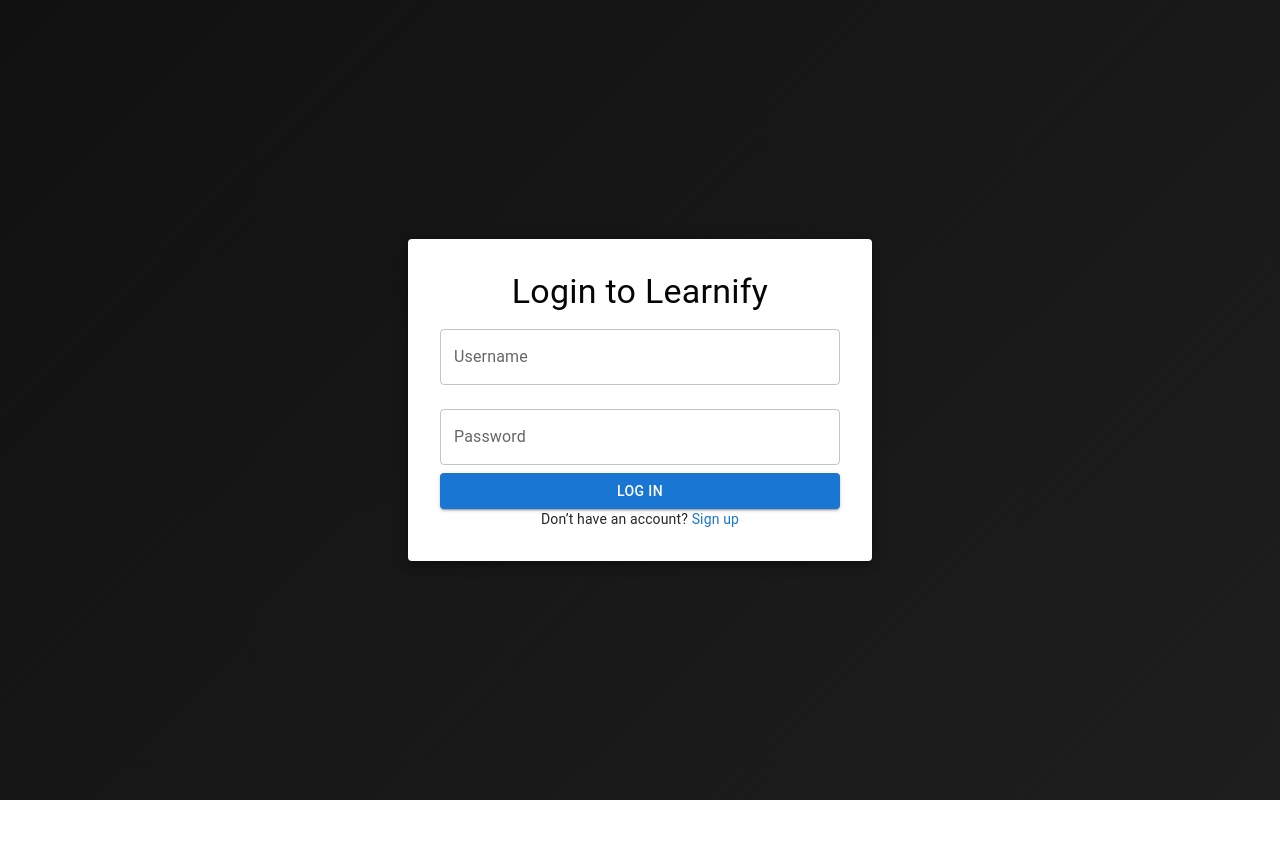
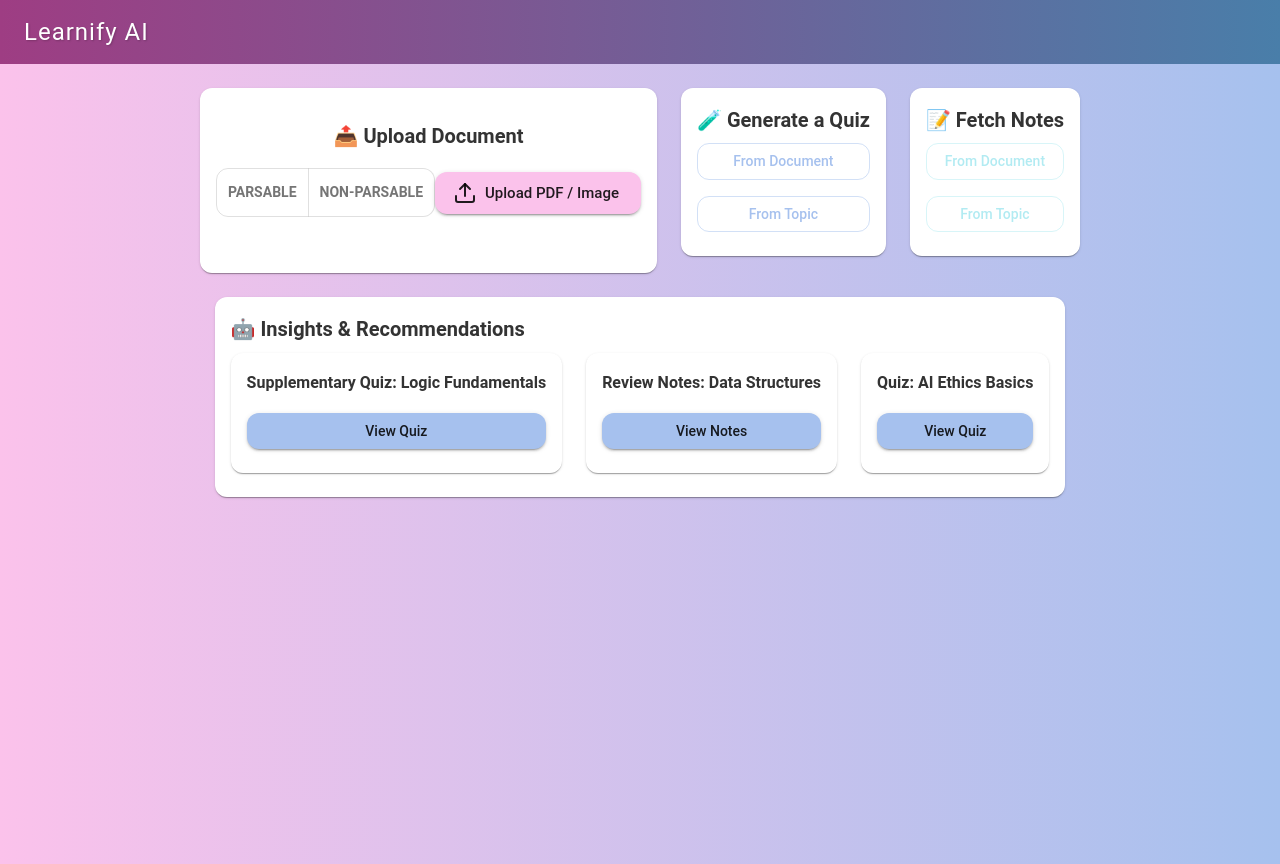
Before and after one commit to Saad-Y/503Nproj, a React (Create React App) app in the folder frontend/: page /dashboard in a window 1280 px wide. Before the commit this address led to /. Before the commit the page ends 800 px from the top, so only its background shows below. Built offline with nearby package versions, Linux system fonts and the light colour scheme; no server answers.

Commit message:
changes to frontend style and added simple dashboard

```diff
--- a/frontend/package.json
+++ b/frontend/package.json
@@ -12,6 +12,7 @@
     "@testing-library/react": "^16.3.0",
     "@testing-library/user-event": "^13.5.0",
     "axios": "^1.8.4",
+    "lucide-react": "^0.487.0",
     "react": "^19.1.0",
     "react-dom": "^19.1.0",
     "react-router-dom": "^7.5.0",
--- a/frontend/src/App.js
+++ b/frontend/src/App.js
@@ -1,43 +1,32 @@
-import {
-  BrowserRouter as Router,
-  Routes,
-  Route,
-  Navigate
-} from 'react-router-dom';
+import { BrowserRouter as Router, Routes, Route, Navigate } from 'react-router-dom';
+import { CssBaseline, ThemeProvider, createTheme } from '@mui/material';
+import Dashboard from './pages/Dashboard';
+import LoginPage from './pages/LoginPage';
 import { useEffect, useState } from 'react';
-import LoginPage from './pages/LoginPage';
-import Dashboard from './pages/Dashboard';
-import SignupPage from './pages/SignupPage';
+import { pastelTheme } from './theme';
+import Header from './components/Header';
 
-const SERVER_URL = "http://localhost:5000"
+const SERVER_URL = 'http://localhost:5000';
 
 export default function App() {
   const [isAuthenticated, setIsAuthenticated] = useState(false);
 
   useEffect(() => {
-    const checkToken = async () => {
-      try {
-        const res = await fetch(`${SERVER_URL}/auth_check`, {
-          credentials: 'include',
-          withCredentials: true
-        });
-        setIsAuthenticated(res.ok);
-      } catch {
-        setIsAuthenticated(false);
-      }
-    };
-    checkToken();
+    fetch(`${SERVER_URL}/auth_check`, {
+      credentials: 'include'
+    }).then(res => setIsAuthenticated(res.ok));
   }, []);
 
-
-
   return (
-    <Router>
-      <Routes>
-        <Route path="/" element={isAuthenticated ? <Navigate to="/dashboard" /> : <LoginPage setIsAuthenticated={setIsAuthenticated} SERVER_URL={SERVER_URL} />} />
-        <Route path="/dashboard" element={isAuthenticated ? <Dashboard /> : <Navigate to="/" />} />
-        <Route path="/signup" element={<SignupPage SERVER_URL={SERVER_URL} />} />
-      </Routes>
-    </Router>
+    <ThemeProvider theme={createTheme(pastelTheme)}>
+      <CssBaseline />
+      <Router>
+        <Header isAuthenticated={isAuthenticated} onLogout={() => setIsAuthenticated(false)} SERVER_URL={SERVER_URL} />
+        <Routes>
+          <Route path="/" element={isAuthenticated ? <Navigate to="/dashboard" /> : <LoginPage setIsAuthenticated={setIsAuthenticated} SERVER_URL={SERVER_URL} />} />
+          <Route path="/dashboard" element={<Dashboard SERVER_URL={SERVER_URL} />} />
+        </Routes>
+      </Router>
+    </ThemeProvider>
   );
 }
--- /dev/null
+++ b/frontend/src/components/Header.css
@@ -0,0 +1,21 @@
+.gradient-header {
+    background: linear-gradient(90deg, #9e3d83 0%, #497ea9 100%) !important;
+    box-shadow: 0 4px 12px rgba(0, 0, 0, 0.1);
+    z-index: 1000;
+    position: sticky;
+    top: 0;
+  }
+
+  .toolbar-content {
+    display: flex;
+    justify-content: space-between;
+    align-items: center;
+    min-height: 64px;
+  }
+
+  .logo {
+    font-weight: bold;
+    color: white;
+    letter-spacing: 1px;
+    text-shadow: 1px 1px 2px rgba(0, 0, 0, 0.2);
+  }
--- /dev/null
+++ b/frontend/src/components/Header.js
@@ -0,0 +1,39 @@
+import { AppBar, Toolbar, Typography, IconButton, Tooltip } from '@mui/material';
+import { LogOut } from 'lucide-react';
+import './Header.css';
+import { useNavigate } from 'react-router-dom';
+
+
+export default function Header({ isAuthenticated, onLogout, SERVER_URL }) {
+    const navigate = useNavigate();
+
+  const handleLogout = async () => {
+    try {
+      await fetch(`${SERVER_URL}/logout`, {
+        method: 'POST',
+        credentials: 'include',
+      });
+      onLogout();
+      navigate('/');
+    } catch (err) {
+      console.error('Logout failed:', err);
+    }
+  };
+
+  return (
+    <AppBar position="static" className="gradient-header">
+      <Toolbar className="toolbar-content">
+        <Typography variant="h5" className="logo">
+          Learnify AI
+        </Typography>
+        {isAuthenticated && (
+          <Tooltip title="Logout">
+            <IconButton color="inherit" onClick={handleLogout}>
+              <LogOut />
+            </IconButton>
+          </Tooltip>
+        )}
+      </Toolbar>
+    </AppBar>
+  );
+}
--- /dev/null
+++ b/frontend/src/pages/Dashboard.css
@@ -0,0 +1,29 @@
+.dashboard-bg {
+    background: linear-gradient(to right, #fbc2eb, #a6c1ee);
+    min-height: 100vh;
+  }
+
+  .dashboard-card {
+    border-radius: 16px;
+    box-shadow: 0 8px 20px rgba(0, 0, 0, 0.1);
+    background-color: #ffffffcc;
+    backdrop-filter: blur(6px);
+  }
+
+  .center-card {
+    text-align: center;
+    padding-top: 16px;
+    padding-bottom: 16px;
+  }
+
+  .recommendation-card {
+    border-radius: 12px;
+    background: linear-gradient(135deg, #e3f2fd 0%, #fce4ec 100%);
+    box-shadow: 0 4px 12px rgba(0, 0, 0, 0.08);
+  }
+
+  .dashboard-bg {
+    background: linear-gradient(to right, #fbc2eb, #a6c1ee);
+    min-height: 100vh;
+    padding-top: 80px; /* prevent overlap with header */
+  }
--- a/frontend/src/pages/Dashboard.js
+++ b/frontend/src/pages/Dashboard.js
@@ -1,10 +1,122 @@
-import React from 'react';
-import { Typography, Box } from '@mui/material';
+import { useState } from 'react';
+import {
+  Box,
+  Button,
+  Card,
+  CardContent,
+  Typography,
+  Grid,
+  ToggleButton,
+  ToggleButtonGroup,
+  Stack,
+} from '@mui/material';
+import { Upload } from 'lucide-react';
+import './Dashboard.css';
 
-export default function Dashboard() {
+export default function Dashboard({ SERVER_URL }) {
+  const [recommendations, setRecommendations] = useState([
+    { title: 'Supplementary Quiz: Logic Fundamentals', type: 'quiz' },
+    { title: 'Review Notes: Data Structures', type: 'notes' },
+    { title: 'Quiz: AI Ethics Basics', type: 'quiz' },
+  ]);
+
   return (
-    <Box p={4}>
+    <Box p={3} className="dashboard-bg">
+      <Grid container spacing={3} justifyContent="center">
+        {/* Upload Document */}
+        <Grid item xs={12} md={10} lg={8}>
+          <Card className="dashboard-card center-card">
+            <CardContent>
+              <Typography variant="h6" fontWeight="bold" mb={2}>
+                📤 Upload Document
+              </Typography>
+              <ToggleButtonGroup exclusive sx={{ mb: 2 }}>
+                <ToggleButton value="parsable">Parsable</ToggleButton>
+                <ToggleButton value="non-parsable">Non-parsable</ToggleButton>
+              </ToggleButtonGroup>
+              <Button
+                variant="contained"
+                startIcon={<Upload />}
+                size="large"
+                color="secondary"
+              >
+                Upload PDF / Image
+              </Button>
+            </CardContent>
+          </Card>
+        </Grid>
 
+        {/* Quiz Generator & Notes Section */}
+        <Grid item container spacing={3} xs={12} md={10} lg={8}>
+          <Grid item xs={12} md={6}>
+            <Card className="dashboard-card">
+              <CardContent>
+                <Typography variant="h6" fontWeight="bold" gutterBottom>
+                  🧪 Generate a Quiz
+                </Typography>
+                <Stack spacing={2}>
+                  <Button variant="outlined" color="primary" fullWidth>
+                    From Document
+                  </Button>
+                  <Button variant="outlined" color="primary" fullWidth>
+                    From Topic
+                  </Button>
+                </Stack>
+              </CardContent>
+            </Card>
+          </Grid>
+
+          <Grid item xs={12} md={6}>
+            <Card className="dashboard-card">
+              <CardContent>
+                <Typography variant="h6" fontWeight="bold" gutterBottom>
+                  📝 Fetch Notes
+                </Typography>
+                <Stack spacing={2}>
+                  <Button variant="outlined" color="info" fullWidth>
+                    From Document
+                  </Button>
+                  <Button variant="outlined" color="info" fullWidth>
+                    From Topic
+                  </Button>
+                </Stack>
+              </CardContent>
+            </Card>
+          </Grid>
+        </Grid>
+
+        {/* Recommendations */}
+        <Grid item xs={12} md={10} lg={8}>
+          <Card className="dashboard-card">
+            <CardContent>
+              <Typography variant="h6" fontWeight="bold" gutterBottom>
+                🤖 Insights & Recommendations
+              </Typography>
+              <Grid container spacing={3} mt={1}>
+                {recommendations.map((rec, i) => (
+                  <Grid item xs={12} sm={6} md={4} key={i}>
+                    <Card className="recommendation-card">
+                      <CardContent>
+                        <Typography variant="subtitle1" fontWeight="medium">
+                          {rec.title}
+                        </Typography>
+                        <Button
+                          fullWidth
+                          variant="contained"
+                          color="primary"
+                          sx={{ mt: 2 }}
+                        >
+                          View {rec.type.charAt(0).toUpperCase() + rec.type.slice(1)}
+                        </Button>
+                      </CardContent>
+                    </Card>
+                  </Grid>
+                ))}
+              </Grid>
+            </CardContent>
+          </Card>
+        </Grid>
+      </Grid>
     </Box>
   );
 }
--- a/frontend/src/pages/LoginPage.css
+++ b/frontend/src/pages/LoginPage.css
@@ -3,40 +3,21 @@
   justify-content: center;
   align-items: center;
   height: 100vh;
-    background: linear-gradient(135deg, #111 0%, #1e1e1e 100%);
+  background: linear-gradient(120deg, #fbc2eb 0%, #a6c1ee 100%);
 }
 
-  .login-paper {
-    padding: 2rem;
-    border-radius: 12px;
+.login-box {
+  padding: 40px;
+  width: 100%;
   max-width: 400px;
-    width: 90%;
-    background-color: #2c2c2c;
-    color: #fff;
+  border-radius: 16px;
+  background-color: white;
+  box-shadow: 0 8px 20px rgba(0, 0, 0, 0.15);
 }
 
 .login-title {
   text-align: center;
-    margin-bottom: 1rem;
-    color: #050505;
+  margin-bottom: 20px;
   font-weight: bold;
+  color: #6a11cb;
 }
-
-  .login-button {
-    margin-top: 1.5rem;
-    padding: 0.75rem;
-    font-weight: 500;
-    background-color: #1976d2;
-    color: white;
-    transition: background-color 0.3s ease;
-  }
-
-  .login-button:hover {
-    background-color: #115293;
-  }
-
-  .signup-text {
-    margin-top: 1rem;
-    text-align: center;
-    color: #292828;
-  }
--- a/frontend/src/pages/LoginPage.js
+++ b/frontend/src/pages/LoginPage.js
@@ -1,101 +1,74 @@
-import React, { useState } from 'react';
+import { useState } from 'react';
 import {
   Box,
   Button,
   TextField,
   Typography,
   Paper,
-  CircularProgress,
-  Snackbar,
   Alert,
-  Link
 } from '@mui/material';
-import { useNavigate } from 'react-router-dom';
 import './LoginPage.css';
 
-export default function LoginPage({setIsAuthenticated, SERVER_URL}) {
+export default function LoginPage({ setIsAuthenticated, SERVER_URL }) {
   const [username, setUsername] = useState('');
   const [password, setPassword] = useState('');
-  const [loading, setLoading] = useState(false);
-  const [snackbar, setSnackbar] = useState({ open: false, message: '', severity: 'success' });
-  const navigate = useNavigate();
+  const [error, setError] = useState(null);
 
-  const handleLogin = async () => {
-    setLoading(true);
+  const handleLogin = async (e) => {
+    e.preventDefault();
+    setError(null);
+
     try {
-      const response = await fetch(`${SERVER_URL}/login`, {
+      const res = await fetch(`${SERVER_URL}/login`, {
         method: 'POST',
-        headers: {
-          'Content-Type': 'application/json',
-        },
         credentials: 'include',
+        headers: { 'Content-Type': 'application/json' },
         body: JSON.stringify({ username, password }),
       });
 
-      if (!response.ok) {
-        throw new Error('Login failed');
+      if (res.ok) {
+        setIsAuthenticated(true);
+      } else {
+        const data = await res.json();
+        setError(data.error || 'Login failed');
       }
-
-      setSnackbar({ open: true, message: 'Login successful!', severity: 'success' });
-      setIsAuthenticated(true);
-      setTimeout(() => navigate('/dashboard'), 1000);
-    } catch (error) {
-      setSnackbar({ open: true, message: 'Login failed!', severity: 'error' });
-      console.log(error)
-    } finally {
-      setLoading(false);
+    } catch (err) {
+      setError('Network error');
     }
   };
 
   return (
     <Box className="login-container">
-      <Paper elevation={6} className="login-paper">
-        <Typography variant="h4" className="login-title">
-          Login to Learnify
-        </Typography>
+      <Paper elevation={3} className="login-box">
+        <Typography variant="h5" className="login-title">Welcome to Learnify AI</Typography>
+        <form onSubmit={handleLogin}>
           <TextField
             fullWidth
+            label="Username"
             margin="normal"
-          label="Username"
-          variant="outlined"
             value={username}
             onChange={(e) => setUsername(e.target.value)}
           />
           <TextField
             fullWidth
-          margin="normal"
             label="Password"
             type="password"
-          variant="outlined"
+            margin="normal"
             value={password}
             onChange={(e) => setPassword(e.target.value)}
           />
+          {error && <Alert severity="error" sx={{ mt: 2 }}>{error}</Alert>}
           <Button
+            fullWidth
+            type="submit"
             variant="contained"
-          fullWidth
-          onClick={handleLogin}
-          className="login-button"
-          disabled={loading}
+            color="secondary"
+            sx={{ mt: 3 }}
           >
-          {loading ? <CircularProgress size={24} color="inherit" /> : 'Log In'}
+            Login
           </Button>
-        <Typography variant="body2" className="signup-text">
-          Don’t have an account?{' '}
-          <Link href="/signup" underline="hover">
-            Sign up
-          </Link>
-        </Typography>
+        </form>
       </Paper>
-
-      <Snackbar
-        open={snackbar.open}
-        autoHideDuration={3000}
-        onClose={() => setSnackbar({ ...snackbar, open: false })}
-      >
-        <Alert severity={snackbar.severity} sx={{ width: '100%' }}>
-          {snackbar.message}
-        </Alert>
-      </Snackbar>
     </Box>
   );
 }
--- /dev/null
+++ b/frontend/src/theme.js
@@ -0,0 +1,39 @@
+export const pastelTheme = {
+    palette: {
+      mode: 'light',
+      primary: {
+        main: '#a6c1ee', // soft pastel blue
+      },
+      secondary: {
+        main: '#fbc2eb', // soft pastel pink
+      },
+      info: {
+        main: '#b2ebf2', // pastel cyan
+      },
+      background: {
+        default: '#fefefe',
+      },
+      text: {
+        primary: '#333',
+      },
+    },
+    typography: {
+      fontFamily: '"Poppins", "Roboto", "Helvetica", "Arial", sans-serif',
+      fontWeightRegular: 400,
+      fontWeightMedium: 600,
+      fontWeightBold: 700,
+    },
+    shape: {
+      borderRadius: 12,
+    },
+    components: {
+      MuiButton: {
+        styleOverrides: {
+          root: {
+            textTransform: 'none',
+            fontWeight: 500,
+          },
+        },
+      },
+    },
+  };
```
Also changed, not shown: frontend/src/pages/SignupPage.js (+4 -4 lines), 1 other file (tests, documents, lock files or other folders). Lines whose indentation alone changed are shown as unchanged.
